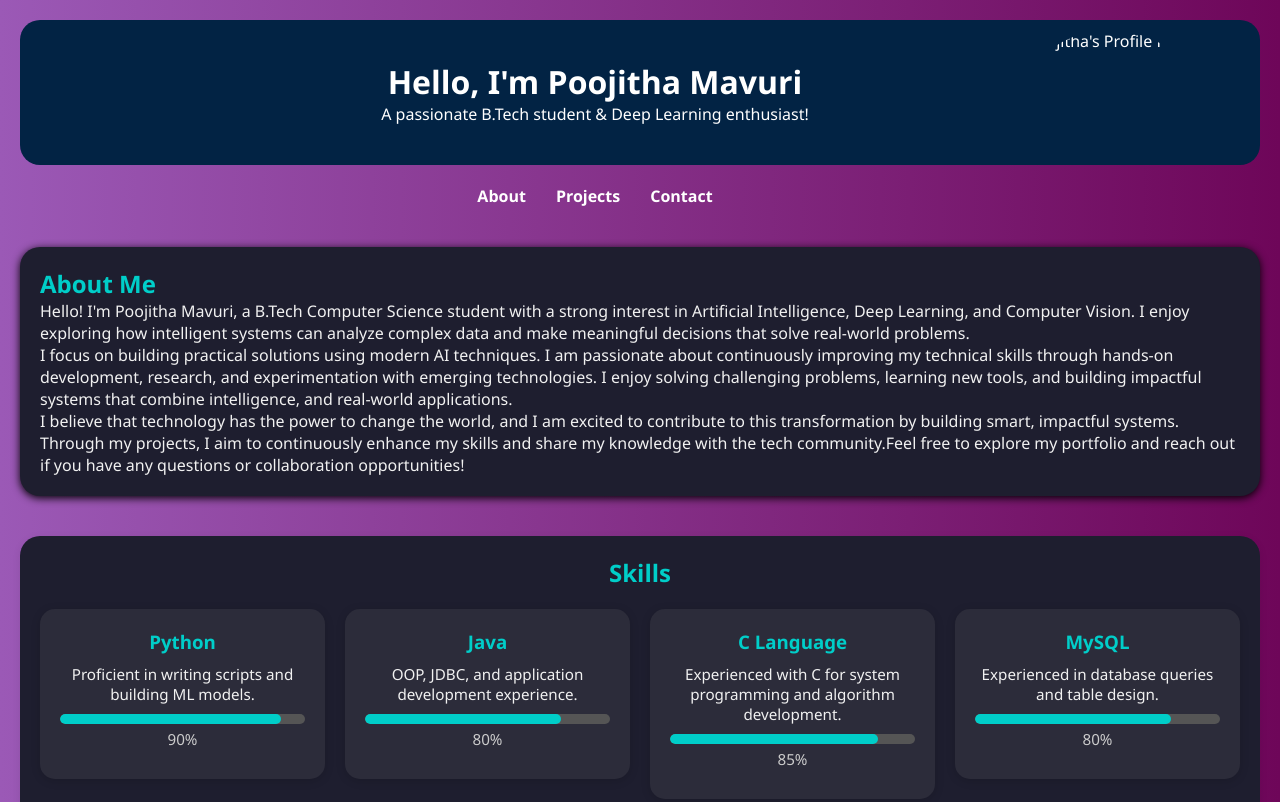
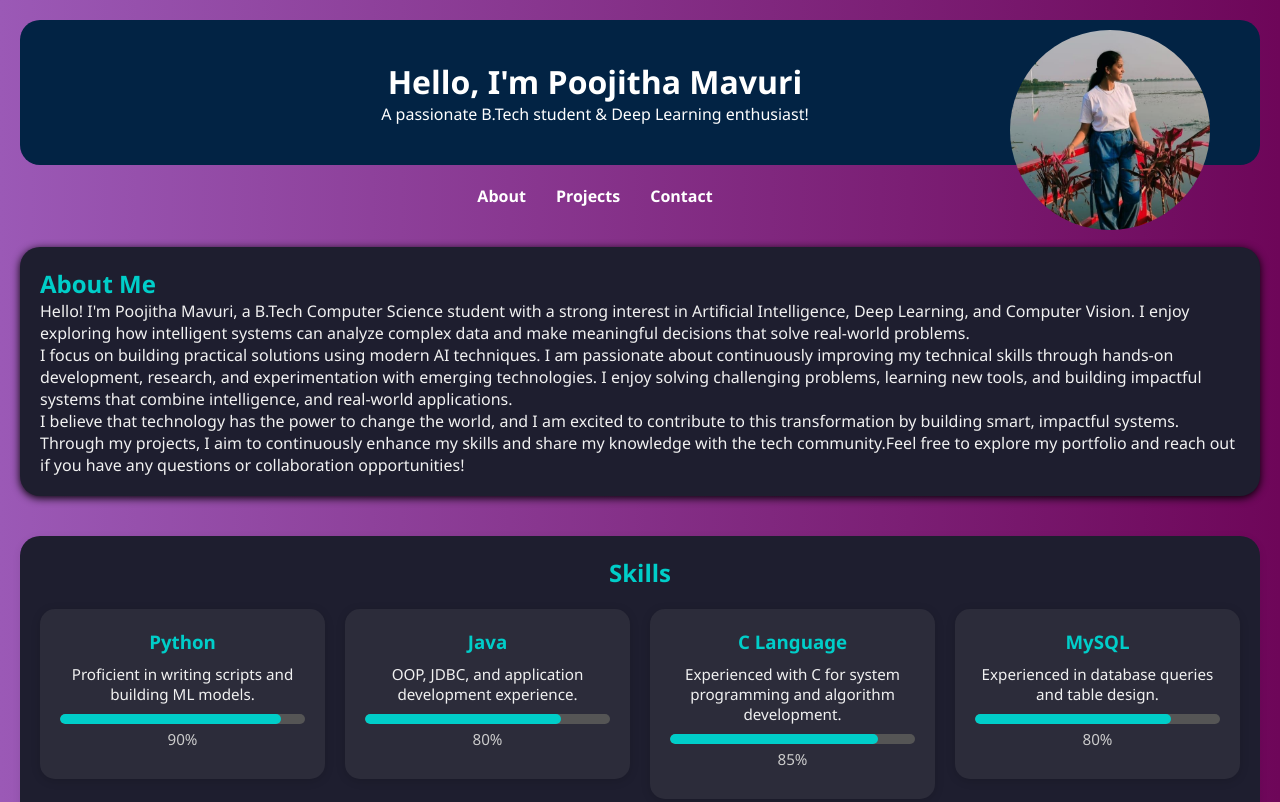
Before and after one commit to poojitha653/portfolio, a plain HTML site: page index.html in a window 1280 px wide. Shown: the top 802 px of the page. Drawn offline with Linux system fonts and the light colour scheme.

Commit message:
Update profile image source in index.html

```diff
--- a/index.html
+++ b/index.html
@@ -9,7 +9,7 @@
 </head>
 <body>
   <header>
-    <img src="images/profile1.jpg" alt="Poojitha's Profile Picture" class="profile-img">
+    <img src="images/profile.JPG" alt="Poojitha's Profile Picture" class="profile-img">
     <div class="header-text">
       <h1>Hello, I'm <span>Poojitha Mavuri</span></h1>
       <p>A passionate B.Tech student & Deep Learning enthusiast!</p>
```
